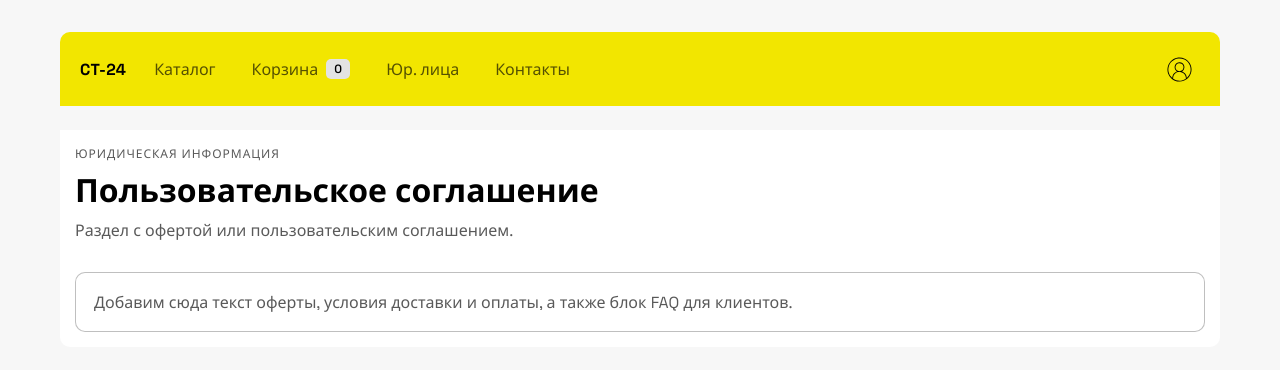
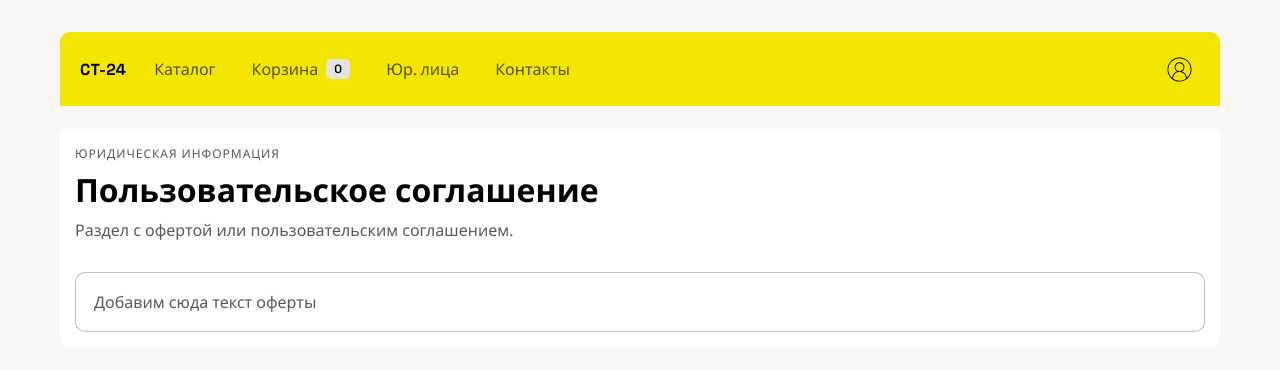
Before and after one commit to kuznetsovkr/st24, a React (Vite) app in the folder client/: page /terms in a window 1280 px wide. Shown: the top 370 px of the page. Built offline with nearby package versions, Linux system fonts and the light colour scheme; no server answers.

Commit message:
фиксы

```diff
--- a/client/src/pages/Privacy.tsx
+++ b/client/src/pages/Privacy.tsx
@@ -5,9 +5,6 @@ const PrivacyPage = () => {
         <div>
           <p className="eyebrow">Юридическая информация</p>
           <h1>Политика конфиденциальности</h1>
-          <p className="muted">
-            Заготовка для политики. Добавьте текстовую версию или подключите из CMS.
-          </p>
         </div>
       </header>
       <div className="card">
--- a/client/src/pages/Terms.tsx
+++ b/client/src/pages/Terms.tsx
@@ -10,7 +10,7 @@ const TermsPage = () => {
       </header>
       <div className="card">
         <p className="muted">
-          Добавим сюда текст оферты, условия доставки и оплаты, а также блок FAQ для клиентов.
+          Добавим сюда текст оферты
         </p>
       </div>
     </div>
```
Also changed, not shown: client/src/pages/Checkout.tsx (line endings or trailing spaces).
